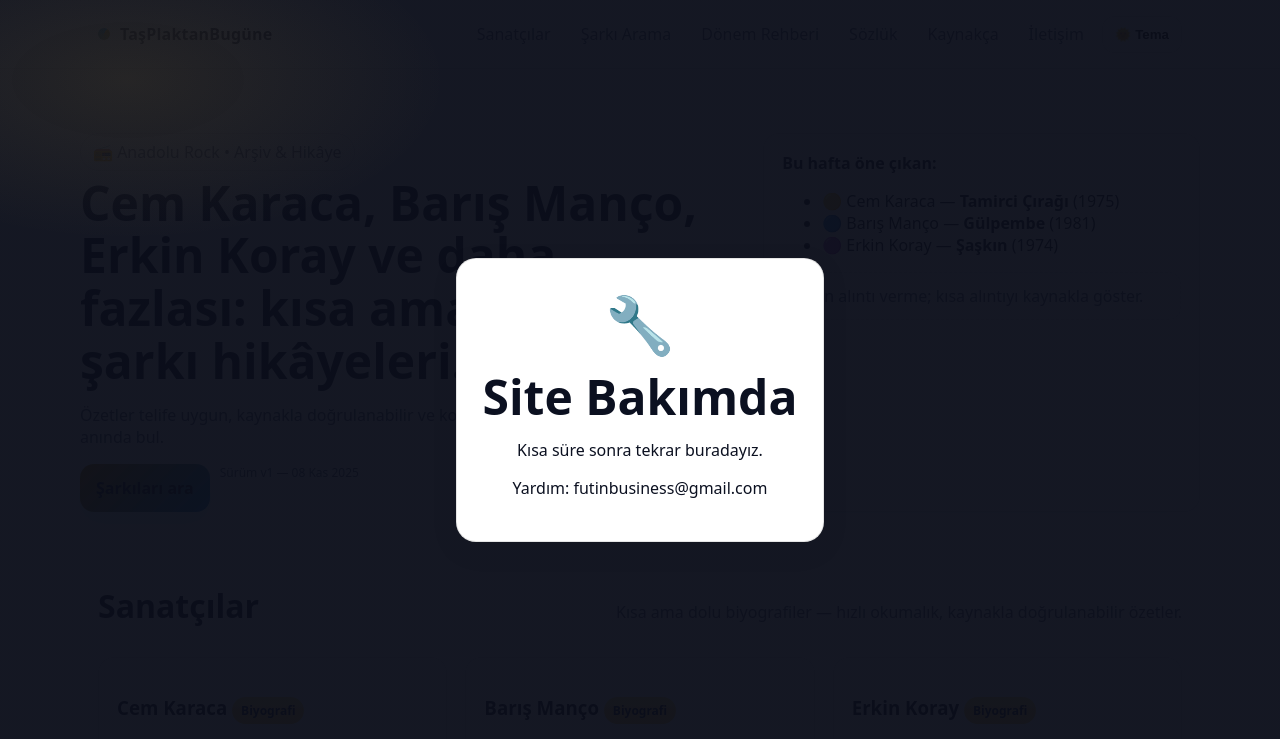
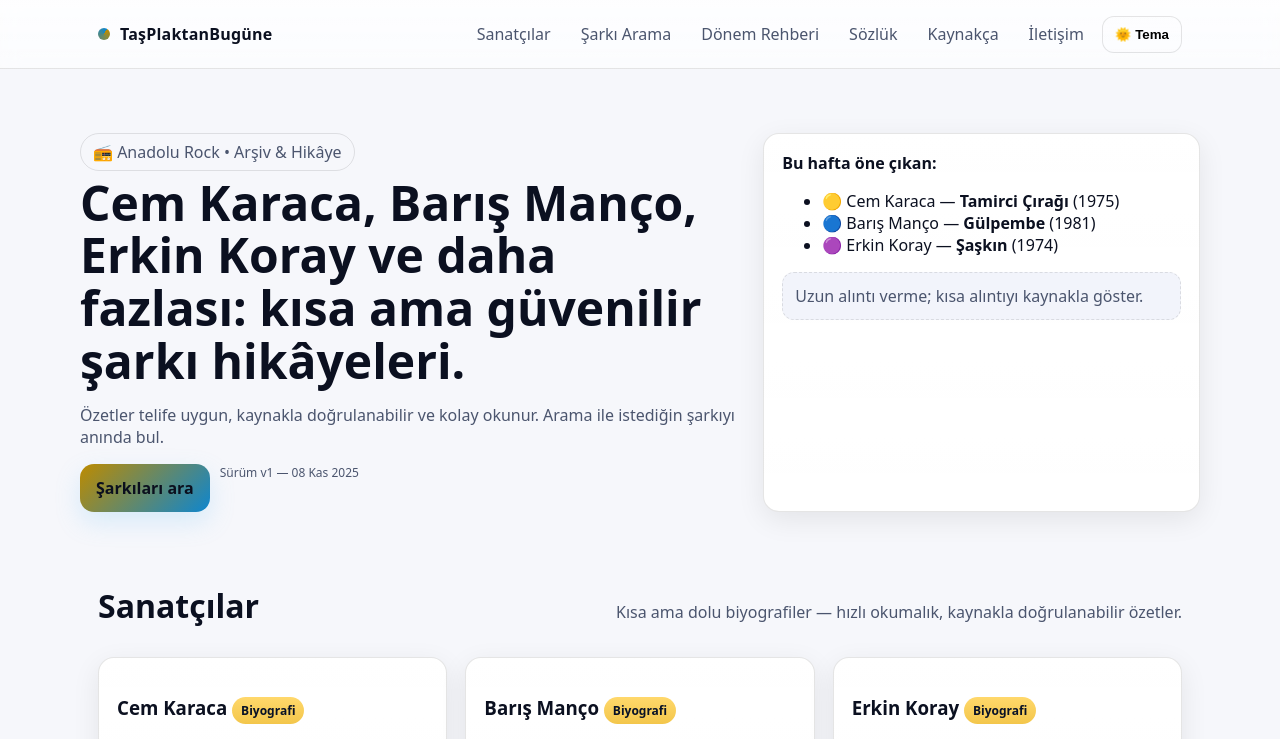
Before and after one commit to futinsuit/tasplaktanbugune, a plain HTML site: page index.html in a window 1280 px wide. Shown: the top 739 px of the page. Drawn offline with Linux system fonts and the light colour scheme.

Commit message:
Change maintenance mode to false

```diff
--- a/index.html
+++ b/index.html
@@ -301,7 +301,7 @@
     // Tarihler + bakım
     document.getElementById('yil').textContent = new Date().getFullYear();
     document.getElementById('guncelleme').textContent = new Date().toLocaleDateString('tr-TR',{day:'2-digit',month:'short',year:'numeric'});
-    const MAINTENANCE = true;
+    const MAINTENANCE = false;
     if (MAINTENANCE){
       document.getElementById('maintenance').style.display='grid';
       let r=document.querySelector('meta[name="robots"]');
```
